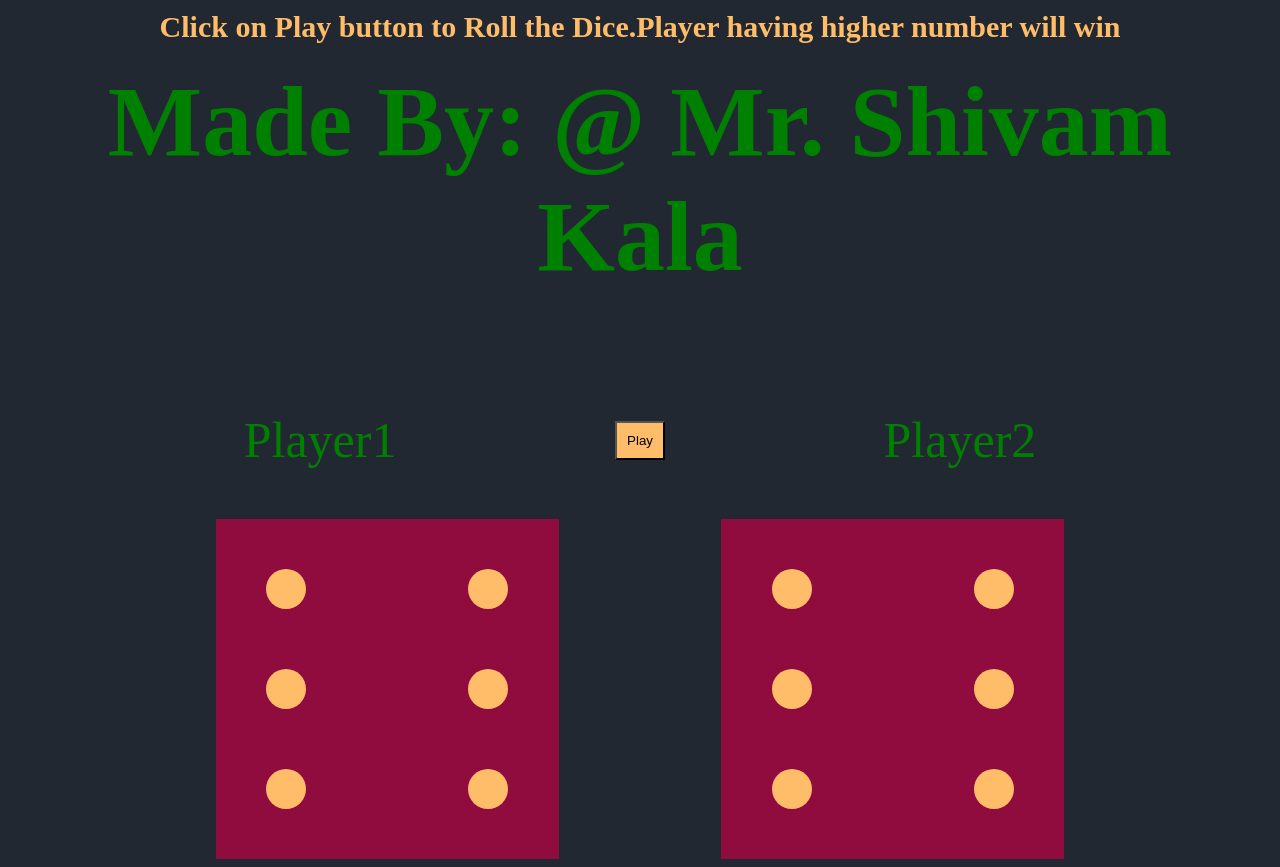
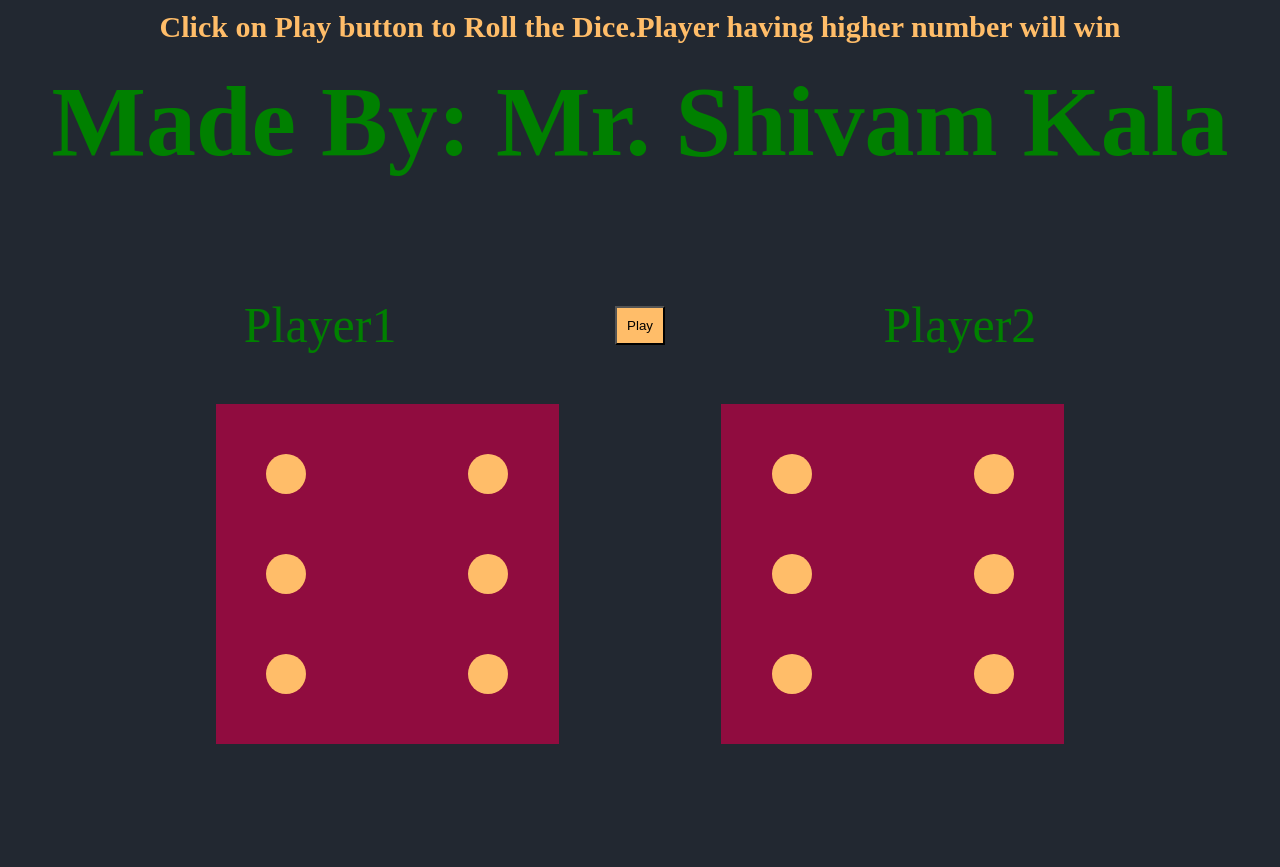
Before and after one commit to ShivamKala/rocknroll, a plain HTML site: page index.html in a window 1280 px wide. After the commit the page ends 800 px from the top, so only its background shows below. Drawn offline with Linux system fonts and the light colour scheme.

Commit message:
Update index.html

```diff
--- a/index.html
+++ b/index.html
@@ -7,7 +7,7 @@
   </head>
   <body>
     <p align="center" class="kt">Click on Play button to Roll the Dice.Player having higher number will win</p>
-    <h1>Made By: @ Mr. Shivam Kala</h1>
+    <h1>Made By: Mr. Shivam Kala</h1>
     <div class="contain">
   <p>Player1</p>
   <button type="button" class="play"name="button">Play</button>
```
